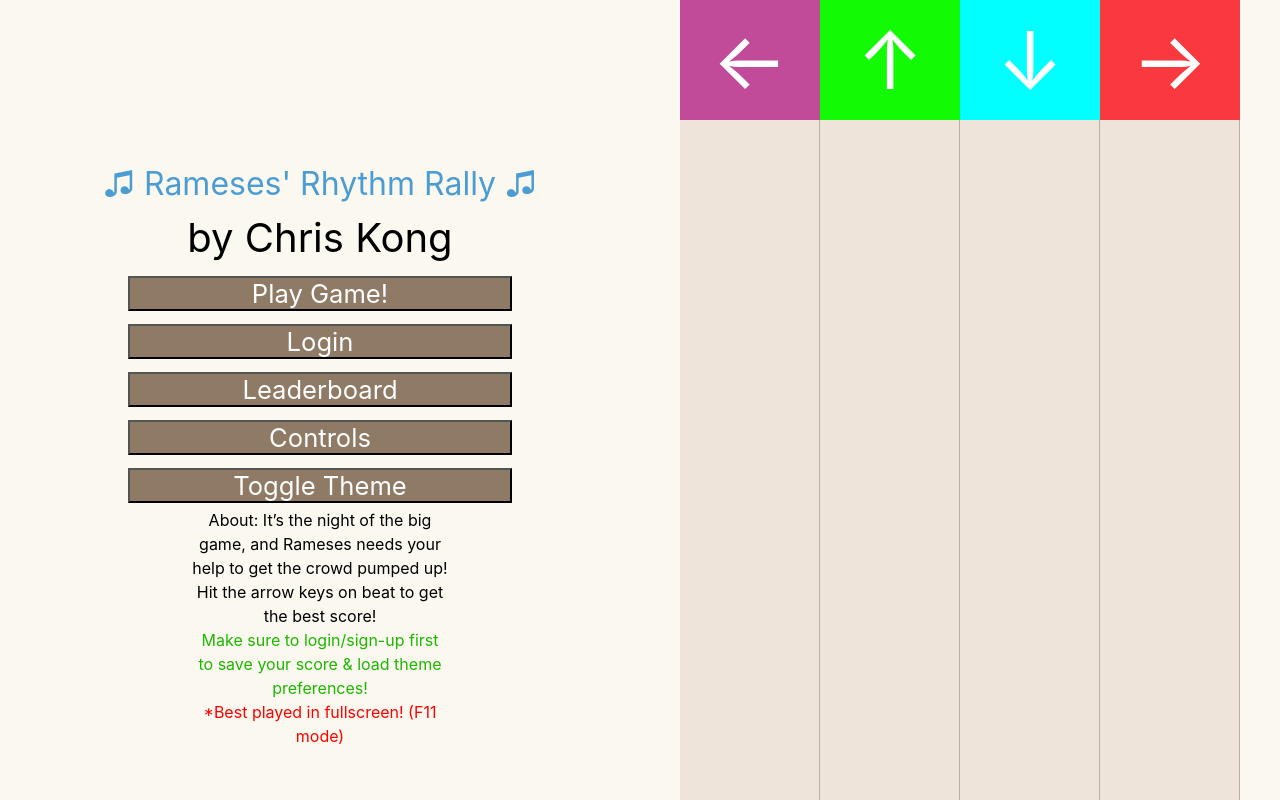
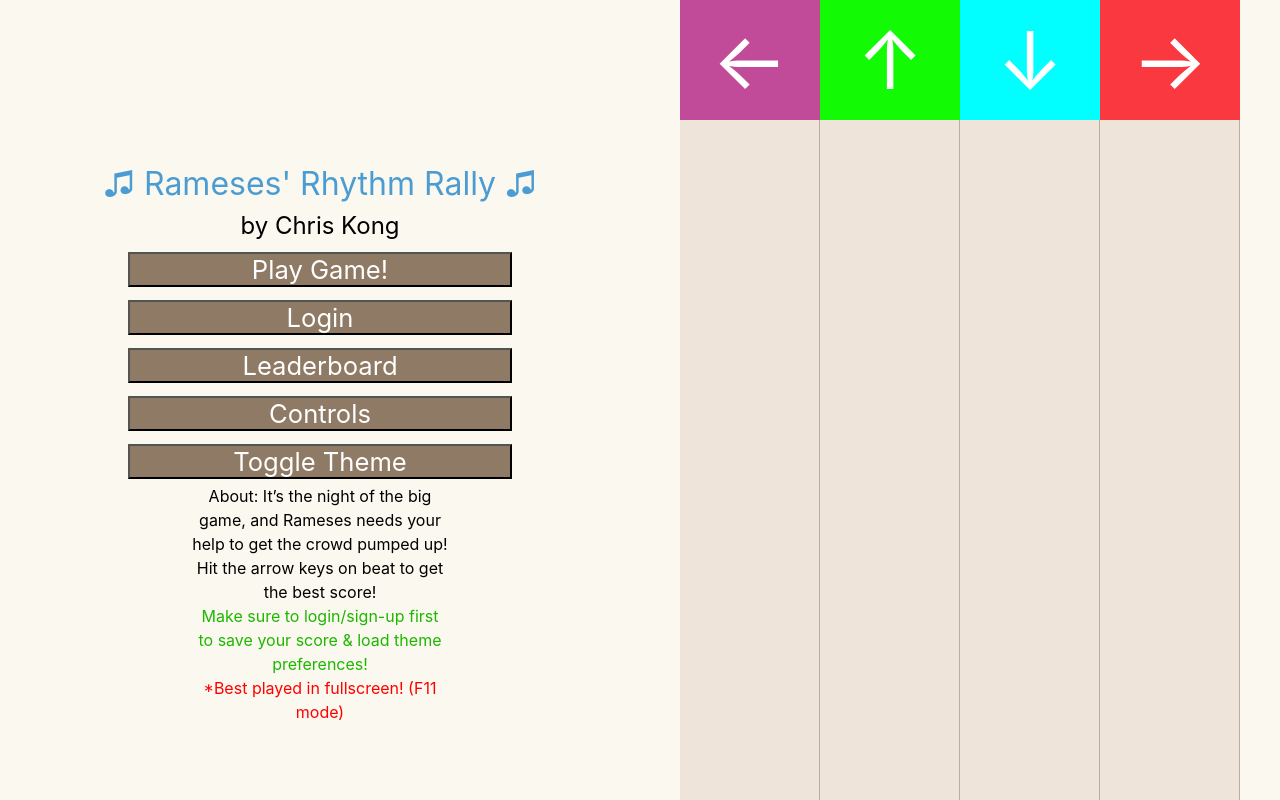
Before and after one commit to ckong6953/rameses-rhythm-rally, a website: page index.html in a window 1280 px wide. Drawn offline with nearby package versions, Linux system fonts and the light colour scheme.

Commit message:
More styling changes

```diff
--- a/style.css
+++ b/style.css
@@ -121,7 +121,7 @@ html.light{
 }
 
 #author-tag{
-    font-size: 2.5rem;
+    font-size: x-large;
 }
 
 #game-title{
```
